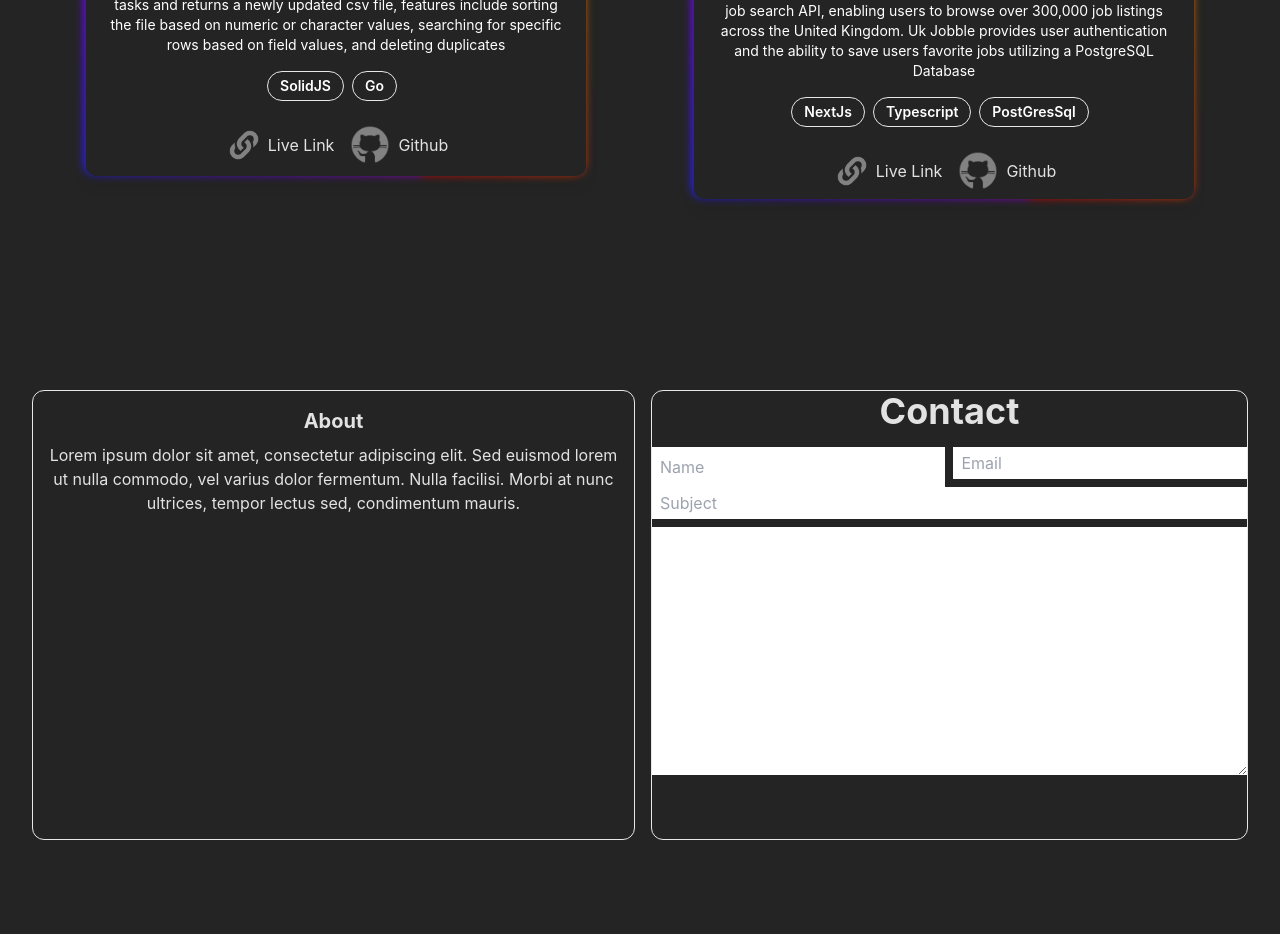
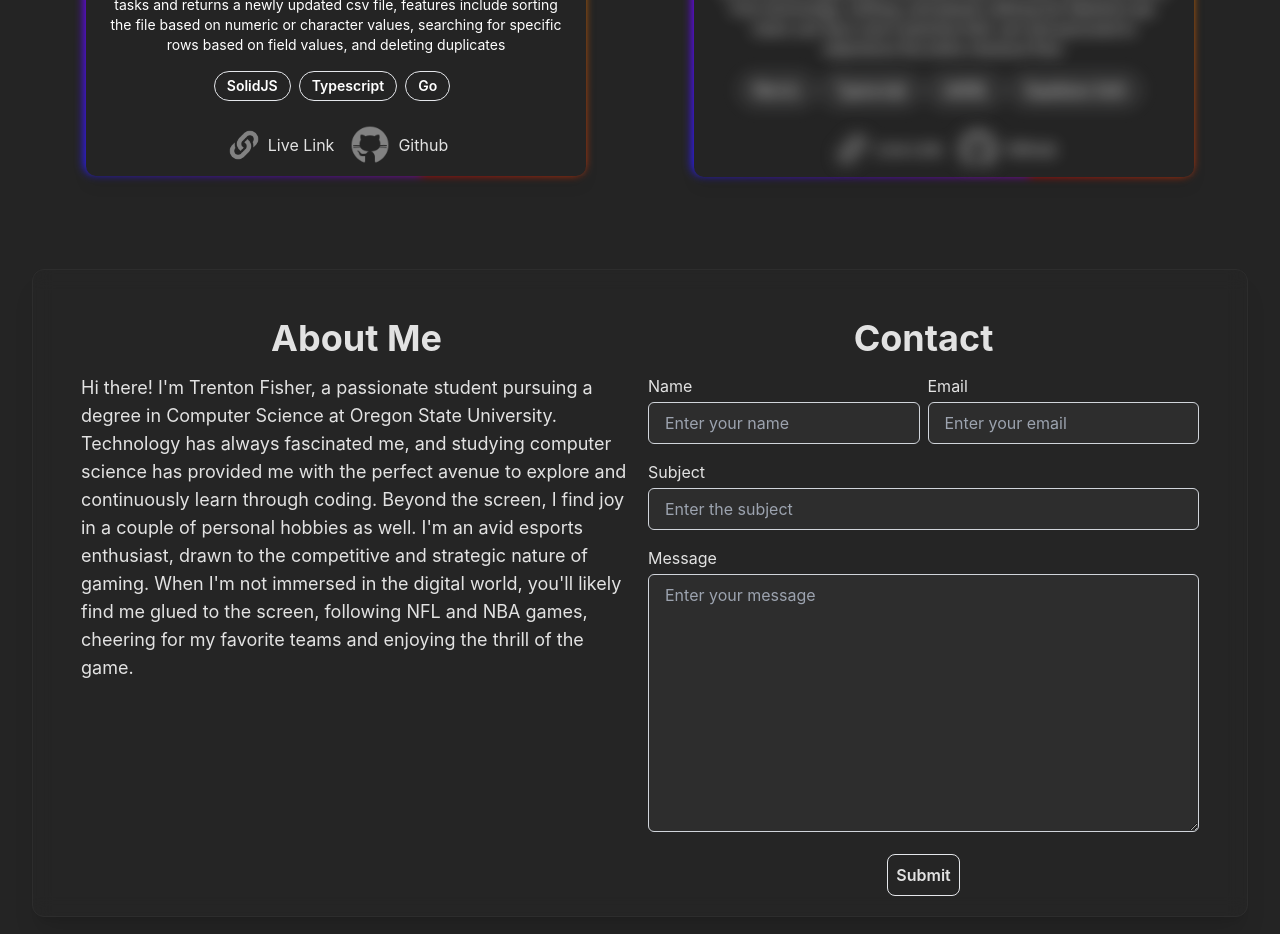
Before and after one commit to Trenton1Fisher/portfolio, a React (Vite) app: page / in a window 1280 px wide. Shown: the part 1800-2734 px from the top of the page. Built offline with nearby package versions, Linux system fonts and the light colour scheme.

Commit message:
finished contact area

```diff
--- a/src/components/About.tsx
+++ b/src/components/About.tsx
@@ -1,46 +1,162 @@
+import { Element } from 'react-scroll'
+import { useState } from 'react'
+import emailjs from '@emailjs/browser'
+import Alert from '@mui/material/Alert'
+import { Button } from '@mui/material'
 
 export default function About() {
+  const [emailLoading, setEmailLoading] = useState(false)
+  const [emailSuccess, setEmailSuccess] = useState(false)
+  const [formData, setFormData] = useState({
+    subject: '',
+    name: '',
+    email: '',
+    message: '',
+  })
+
+  async function handleFormSubmit(e: React.FormEvent<HTMLFormElement>) {
+    e.preventDefault()
+    setEmailLoading(true)
+    try {
+      const res = await emailjs.send(
+        'service_uzpfdbd',
+        'template_sqf512o',
+        formData,
+        {
+          publicKey: 'TrChl4GBeQCTVMLxW',
+        }
+      )
+      if (res.status === 200) {
+        setEmailSuccess(true)
+      }
+    } catch (error) {
+      console.log(error)
+    } finally {
+      setEmailLoading(false)
+    }
+  }
+
   return (
-    <section className="flex max-md:flex-col h-screen items-center justify-center">
-      <div className=" rounded-xl border w-3/5 md:mr-4 max-md:mb-4 p-4 h-[450px]">
-        <h3 className="text-xl font-bold mb-2">About</h3>
-        <p>
-          Lorem ipsum dolor sit amet, consectetur adipiscing elit. Sed euismod
-          lorem ut nulla commodo, vel varius dolor fermentum. Nulla facilisi.
-          Morbi at nunc ultrices, tempor lectus sed, condimentum mauris.
+    <section className="flex max-md:flex-col h-screen items-center justify-center h-screen max-md:mt-12">
+      <div className="flex max-md:flex-col foggy-glass shadow-xl z-[400] p-12 rounded-xl">
+        <div className=" md:w-3/5 md:mr-4 max-md:mb-4 md:h-[550px]">
+          <Element name="about">
+            <h3 className="text-4xl font-bold mb-4">About Me</h3>
+          </Element>
+          <p className="text-left text-lg">
+            Hi there! I'm Trenton Fisher, a passionate student pursuing a degree
+            in Computer Science at Oregon State University. Technology has
+            always fascinated me, and studying computer science has provided me
+            with the perfect avenue to explore and continuously learn through
+            coding. Beyond the screen, I find joy in a couple of personal
+            hobbies as well. I'm an avid esports enthusiast, drawn to the
+            competitive and strategic nature of gaming. When I'm not immersed in
+            the digital world, you'll likely find me glued to the screen,
+            following NFL and NBA games, cheering for my favorite teams and
+            enjoying the thrill of the game.
           </p>
         </div>
-      <div className="border rounded-xl flex flex-col w-3/5 h-[450px]">
+        <div className=" flex flex-col md:w-3/5 md:h-[550px]">
+          <Element name="contact">
             <h3 className="text-4xl font-bold mb-4">Contact</h3>
-        <form action="">
-          <div className="flex flex-col sm:flex-row">
-            {' '}
-            {/* Added sm:flex-col to make them stack on small screens */}
+          </Element>
+          <form onSubmit={handleFormSubmit}>
+            <div className="flex flex-col mb-4 sm:flex-row">
+              <div className="w-full sm:w-1/2 mb-4 sm:mb-0 sm:mr-2">
+                <label htmlFor="name" className="block text-left mb-1">
+                  Name
+                </label>
                 <input
-              className="w-full sm:w-1/2 px-2 py-1 mb-2 sm:mb-0 sm:mr-2"
+                  id="name"
+                  className="w-full px-4 py-2 border text-white bg-[#2D2D2D] border-gray-300 rounded-md focus:outline-none focus:border-blue-500"
                   type="text"
-              placeholder="Name"
-            />
-            <input
-              className="w-full sm:w-1/2 px-2 py-1 mb-2"
-              type="email"
-              placeholder="Email"
+                  value={formData.name}
+                  name="name"
+                  placeholder="Enter your name"
+                  onChange={e =>
+                    setFormData(prev => ({ ...prev, name: e.target.value }))
+                  }
                   required
+                  disabled={emailLoading}
                 />
               </div>
+              <div className="w-full sm:w-1/2">
+                <label htmlFor="email" className="block text-left mb-1">
+                  Email
+                </label>
                 <input
-            className="w-full px-2 py-1 mb-2"
+                  id="email"
+                  className="w-full px-4 py-2 border text-white bg-[#2D2D2D] border-gray-300 rounded-md focus:outline-none focus:border-blue-500"
+                  type="email"
+                  value={formData.email}
+                  placeholder="Enter your email"
+                  name="email"
+                  onChange={e =>
+                    setFormData(prev => ({ ...prev, email: e.target.value }))
+                  }
+                  required
+                  disabled={emailLoading}
+                />
+              </div>
+            </div>
+            <div className="mb-4">
+              <label htmlFor="subject" className="block text-left mb-1">
+                Subject
+              </label>
+              <input
+                id="subject"
+                className="w-full px-4 py-2 text-white bg-[#2D2D2D] border border-gray-300 rounded-md focus:outline-none focus:border-blue-500"
                 type="text"
-            placeholder="Subject"
+                value={formData.subject}
+                name="subject"
+                placeholder="Enter the subject"
+                onChange={e =>
+                  setFormData(prev => ({ ...prev, subject: e.target.value }))
+                }
+                disabled={emailLoading}
               />
+            </div>
+            <div className="mb-4">
+              <label htmlFor="message" className="block text-left mb-1">
+                Message
+              </label>
               <textarea
-            className="w-full px-2 py-1 mb-2"
-            name="body"
-            id="body"
+                id="message"
+                className="w-full px-4 text-white bg-[#2D2D2D] py-2 border border-gray-300 rounded-md focus:outline-none focus:border-blue-500"
+                name="message"
+                value={formData.message}
                 cols={30}
                 rows={10}
+                placeholder="Enter your message"
+                onChange={e =>
+                  setFormData(prev => ({ ...prev, message: e.target.value }))
+                }
+                disabled={emailLoading}
               ></textarea>
+            </div>
+            {emailSuccess ? (
+              <Alert
+                variant="filled"
+                severity="success"
+                action={
+                  <Button
+                    onClick={() => setEmailSuccess(false)}
+                    color="inherit"
+                    size="small"
+                  >
+                    Close
+                  </Button>
+                }
+              >
+                Email Succsessfully Sent
+              </Alert>
+            ) : (
+              <button className="border rounded-lg font-semibold p-2 transition duration-300 ease-in-out hover:bg-white hover:text-black">
+                {emailLoading ? 'Sending...' : 'Submit'}
+              </button>
+            )}
           </form>
+        </div>
       </div>
     </section>
   )
--- a/src/components/Header.tsx
+++ b/src/components/Header.tsx
@@ -1,13 +1,31 @@
-import { Link } from 'react-scroll'
+import { Link } from 'react-scroll';
+import { motion } from 'framer-motion';
 
 export default function Header() {
   return (
-    <section className="text-center h-screen flex flex-col justify-center items-center">
+    <motion.section
+      className="text-center h-screen flex flex-col justify-center items-center"
+      initial={{ opacity: 0 }}
+      animate={{ opacity: 1 }}
+      transition={{ duration: 1 }}
+    >
       <div className="mt-[-250px]">
-        <h1 className="text-7xl font-bold">Trenton Fisher</h1>
-        <h2 className="text-5xl font-bold  bg-gradient-to-r from-[#44BCFF] via-[#FF44EC] to-[#FF675E] text-transparent bg-clip-text p-4 mb-8">
+        <motion.h1
+          className="text-7xl font-bold"
+          initial={{ y: -50 }}
+          animate={{ y: 0 }}
+          transition={{ duration: 1 }}
+        >
+          Trenton Fisher
+        </motion.h1>
+        <motion.h2
+          className="text-5xl font-bold  bg-gradient-to-r from-[#44BCFF] via-[#FF44EC] to-[#FF675E] text-transparent bg-clip-text p-4 mb-8"
+          initial={{ y: -50 }}
+          animate={{ y: 0 }}
+          transition={{ duration: 1, delay: 0.5 }}
+        >
           Software Engineer
-        </h2>
+        </motion.h2>
         <Link
           to="projects"
           spy={true}
@@ -18,6 +36,6 @@ export default function Header() {
           View My Work
         </Link>
       </div>
-    </section>
+    </motion.section>
   )
 }
--- a/src/components/Navbar.tsx
+++ b/src/components/Navbar.tsx
@@ -18,14 +18,26 @@ export default function Navbar() {
           <span className="relative">Download CV</span>
           <span className="absolute -bottom-2 left-0 w-0 h-1 bg-white mt-2 transition-all group-hover:w-full"></span>
         </a>
-        <a href="#" className="relative group cursor-pointer mr-6 nav-link">
+        <Link
+          to="about"
+          spy={true}
+          smooth={true}
+          duration={1200}
+          className='relative group cursor-pointer mr-6 nav-link'
+        >
           <span className="relative">About</span>
           <span className="absolute -bottom-2 left-0 w-0 h-1 bg-white mt-2 transition-all group-hover:w-full"></span>
-        </a>
-        <a href="#" className="relative group cursor-pointer mr-6 nav-link">
+        </Link>
+        <Link
+          to="contact"
+          spy={true}
+          smooth={true}
+          duration={1200}
+          className='relative group cursor-pointer mr-6 nav-link'
+        >
           <span className="">Contact</span>
           <span className="absolute -bottom-2 left-0 w-0 h-1 bg-white mt-2 transition-all group-hover:w-full"></span>
-        </a>
+        </Link>
       </div>
     </nav>
   )
--- a/src/components/Projects.tsx
+++ b/src/components/Projects.tsx
@@ -4,6 +4,7 @@ import UkJobbleImage from '/uk-jobble.png'
 import ParserImage from '/parser.png'
 import LinkImage from '/link.png'
 import GithubImage from '/github.png'
+import EcomImage from '/ecom.png'
 import { Element } from 'react-scroll'
 
 export default function Projects() {
@@ -26,31 +27,47 @@ export default function Projects() {
                     : project.id === 3
                     ? ParserImage
                     : project.id === 4
-                    ? UkJobbleImage
+                    ? EcomImage
                     : ''
                 }
                 alt="Project"
               />
               <div className="px-6 py-2">
-                <div className="font-bold text-xl text-white mb-2">
+                <div
+                  className={`font-bold text-xl mb-2 ${
+                    project.id === 4 ? 'text-red-700' : 'text-white'
+                  }`}
+                >
                   {project.title}
                 </div>
-                <p className="text-white text-sm">{project.description}</p>
+                <p
+                  className={`text-white text-sm ${
+                    project.id === 4 ? 'blur' : ''
+                  }`}
+                >
+                  {project.description}
+                </p>
               </div>
-              <div className="px-6 pt-2 pb-4">
-                {project.stack.map((teck, index) => (
+              <div
+                className={`px-6 pt-2 pb-4 ${project.id === 4 ? 'blur' : ''}`}
+              >
+                {project.stack.map((tech, index) => (
                   <span
                     key={index}
                     className="inline-block border rounded-full px-3 py-1 text-sm font-semibold text-white mr-2 mb-2"
                   >
-                    {teck}
+                    {tech}
                   </span>
                 ))}
               </div>
-              <div className="flex justify-center pb-2 space-x-4">
+              <div
+                className={`flex justify-center pb-2 space-x-4 ${
+                  project.id === 4 ? 'blur' : ''
+                }`}
+              >
                 <a
                   className="flex items-center hover:opacity-80"
-                  href={project.liveLink}
+                  href={project.id === 4 ? '#' : project.liveLink}
                   target="_blank"
                   rel="noopener noreferrer"
                 >
@@ -59,7 +76,7 @@ export default function Projects() {
                 </a>
                 <a
                   className="flex items-center hover:opacity-80"
-                  href={project.gitLink}
+                  href={project.id === 4 ? '#' : project.gitLink}
                   target="_blank"
                   rel="noopener noreferrer"
                 >
--- a/src/index.css
+++ b/src/index.css
@@ -19,3 +19,11 @@ body {
   min-width: 320px;
   min-height: 100vh;
 }
+
+.foggy-glass {
+     backdrop-filter: blur(10px) saturate(200%);
+    -webkit-backdrop-filter: blur(10px) saturate(200%);
+    background-color: rgba(50, 50, 50, 0.15);
+    border-radius: 12px;
+    border: 1px solid #2D2D2D;
+}
--- a/src/projectData.ts
+++ b/src/projectData.ts
@@ -13,7 +13,7 @@ export const projects = [
     id: 2,
     title: 'Drawboard',
     description:
-      "Drawboard is an application that is built off of React and Socket.io, utilizing HTML5's canvas element and websockets for real time connections with the serve. Users will have the ability to toggle between colors, draw, and export their work as a PNG",
+      "Drawboard is an application that is built off of React and Socket.io, utilizing HTML5's canvas element and websockets for real time connections with the server. Users will have the ability to toggle between colors, draw, and export their work as a PNG",
     stack: ['React', 'Node.js', 'Socket.io', 'Typescript'],
     gitLink: 'https://github.com/Trenton1Fisher/drawboard',
     liveLink: 'https://drawboard.trentonfisher.xyz',
@@ -24,19 +24,19 @@ export const projects = [
     title: 'Csv Parser',
     description:
       'Application that allows user to upload a csv and do a multitude of tasks and returns a newly updated csv file, features include sorting the file based on numeric or character values, searching for specific rows based on field values, and deleting duplicates',
-    stack: ['SolidJS', 'Go'],
+    stack: ['SolidJS', 'Typescript', 'Go'],
     gitLink: 'https://github.com/Trenton1Fisher/csv-parser',
     liveLink: 'https://parser.trentonfisher.xyz',
     imgUrl: '/parser.png',
   },
   {
     id: 4,
-    title: 'Uk Jobble',
+    title: 'Eccommerce Application (Coming Soon)',
     description:
-      "Uk Jobble is a full-stack CRUD application that leverages Reed.Uk's job search API, enabling users to browse over 300,000 job listings across the United Kingdom. Uk Jobble provides user authentication and the ability to save users favorite jobs utilizing a PostgreSQL Database",
-    stack: ['NextJs', 'Typescript', 'PostGresSql'],
+      'Eccommerce Application that allows users to view various products from technology, clothing, and jewarly utilizing the fakestore api. Users can log in and customize their cart and paroceed to experience the entire checkout flow.',
+    stack: ['NextJs', 'Typescript', 'LibSQL', 'Supabase Auth'],
     gitLink: 'https://github.com/Trenton1Fisher/job-search',
-    liveLink: 'https://job-search-woad.vercel.app',
-    imgUrl: '/uk-jobble.png',
+    liveLink: 'https://ecommerce.trentonfisher.xyz',
+    imgUrl: '/ecom.png',
   },
 ]
```
Also changed, not shown: package.json (+12 -1 lines), public/ecom.png (added), 1 other file (tests, documents, lock files or other folders). Lines whose indentation alone changed are shown as unchanged.
